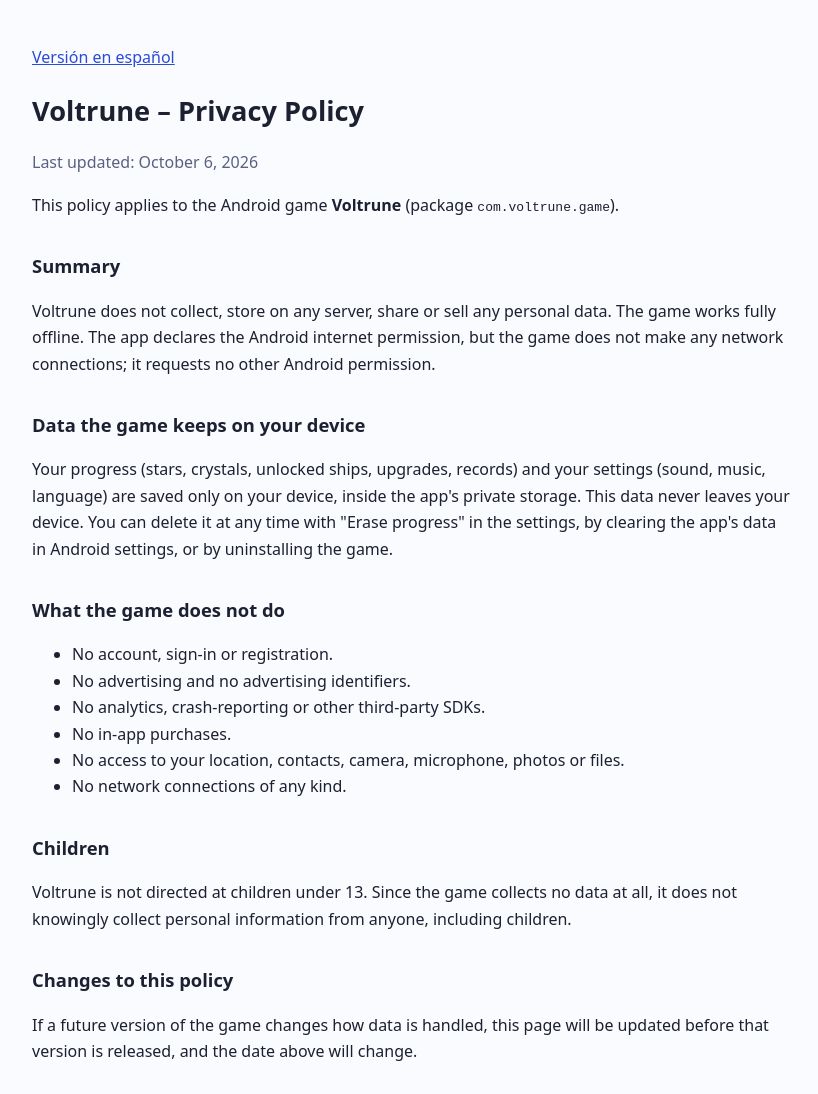
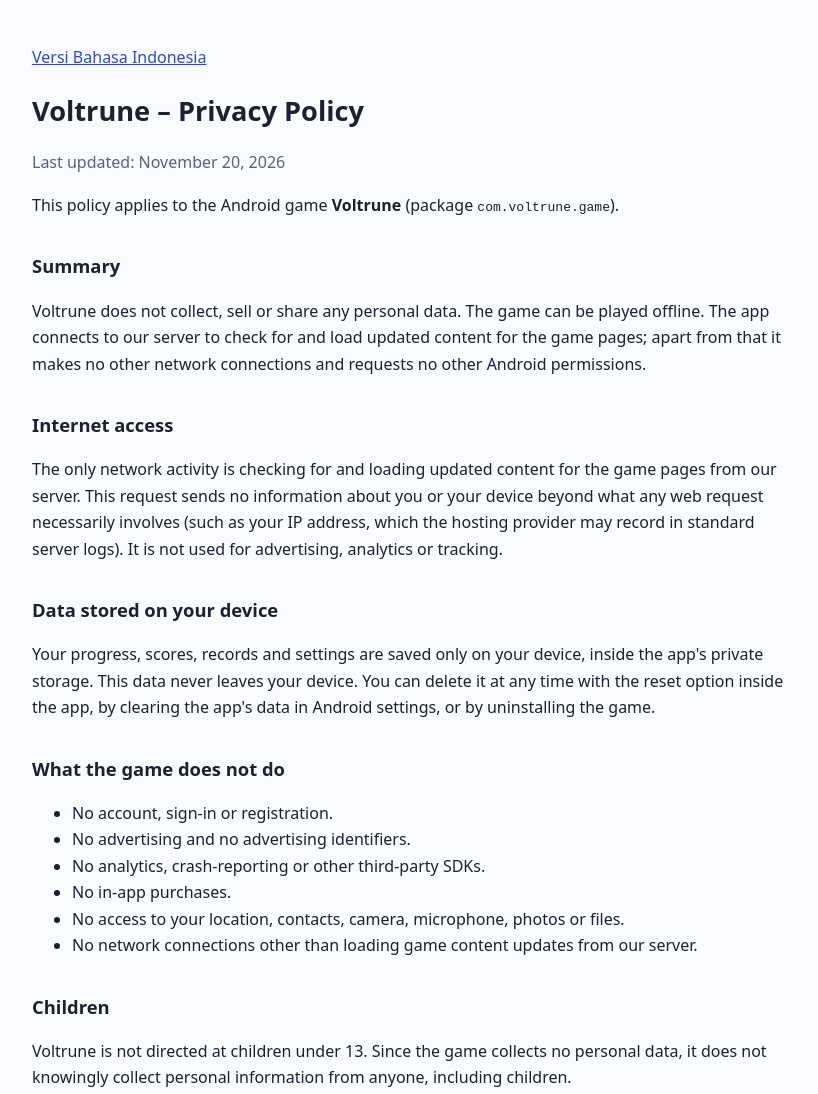
Before and after one commit to wangfeng123-123/wangfeng123-123.github.io, a plain HTML site: page voltrune/privacy.html in a window 1280 px wide. Shown: the top 1094 px of the page, without its empty margins (228-1046 px from the left). Drawn offline with Linux system fonts and the light colour scheme.

Commit message:
Revise privacy policy details and update dates
Updated privacy policy to clarify data handling and network activity.

```diff
--- a/voltrune/privacy.html
+++ b/voltrune/privacy.html
@@ -7,14 +7,16 @@
 <style>body{font-family:system-ui,-apple-system,'Segoe UI',Roboto,Arial,sans-serif;max-width:760px;margin:0 auto;padding:28px 20px 60px;line-height:1.65;color:#1c2030;background:#fafbff}h1{font-size:1.7em;margin-bottom:.1em}h2{font-size:1.15em;margin-top:1.8em}.sub{color:#5a6080}a{color:#2a4ad8}</style>
 </head>
 <body>
-<p><a href="privacy-es.html">Versión en español</a></p>
+<p><a href="https://wangfeng123-123.github.io/voltrune/privacy-id.html">Versi Bahasa Indonesia</a></p>
 <h1>Voltrune – Privacy Policy</h1>
-<p class="sub">Last updated: October 6, 2026</p>
+<p class="sub">Last updated: November 20, 2026</p>
 <p>This policy applies to the Android game <strong>Voltrune</strong> (package <code>com.voltrune.game</code>).</p>
 <h2>Summary</h2>
-<p>Voltrune does not collect, store on any server, share or sell any personal data. The game works fully offline. The app declares the Android internet permission, but the game does not make any network connections; it requests no other Android permission.</p>
-<h2>Data the game keeps on your device</h2>
-<p>Your progress (stars, crystals, unlocked ships, upgrades, records) and your settings (sound, music, language) are saved only on your device, inside the app's private storage. This data never leaves your device. You can delete it at any time with "Erase progress" in the settings, by clearing the app's data in Android settings, or by uninstalling the game.</p>
+<p>Voltrune does not collect, sell or share any personal data. The game can be played offline. The app connects to our server to check for and load updated content for the game pages; apart from that it makes no other network connections and requests no other Android permissions.</p>
+<h2>Internet access</h2>
+<p>The only network activity is checking for and loading updated content for the game pages from our server. This request sends no information about you or your device beyond what any web request necessarily involves (such as your IP address, which the hosting provider may record in standard server logs). It is not used for advertising, analytics or tracking.</p>
+<h2>Data stored on your device</h2>
+<p>Your progress, scores, records and settings are saved only on your device, inside the app's private storage. This data never leaves your device. You can delete it at any time with the reset option inside the app, by clearing the app's data in Android settings, or by uninstalling the game.</p>
 <h2>What the game does not do</h2>
 <ul>
 <li>No account, sign-in or registration.</li>
@@ -22,10 +24,10 @@
 <li>No analytics, crash-reporting or other third-party SDKs.</li>
 <li>No in-app purchases.</li>
 <li>No access to your location, contacts, camera, microphone, photos or files.</li>
-<li>No network connections of any kind.</li>
+<li>No network connections other than loading game content updates from our server.</li>
 </ul>
 <h2>Children</h2>
-<p>Voltrune is not directed at children under 13. Since the game collects no data at all, it does not knowingly collect personal information from anyone, including children.</p>
+<p>Voltrune is not directed at children under 13. Since the game collects no personal data, it does not knowingly collect personal information from anyone, including children.</p>
 <h2>Changes to this policy</h2>
 <p>If a future version of the game changes how data is handled, this page will be updated before that version is released, and the date above will change.</p>
 <h2>Contact</h2>
```
